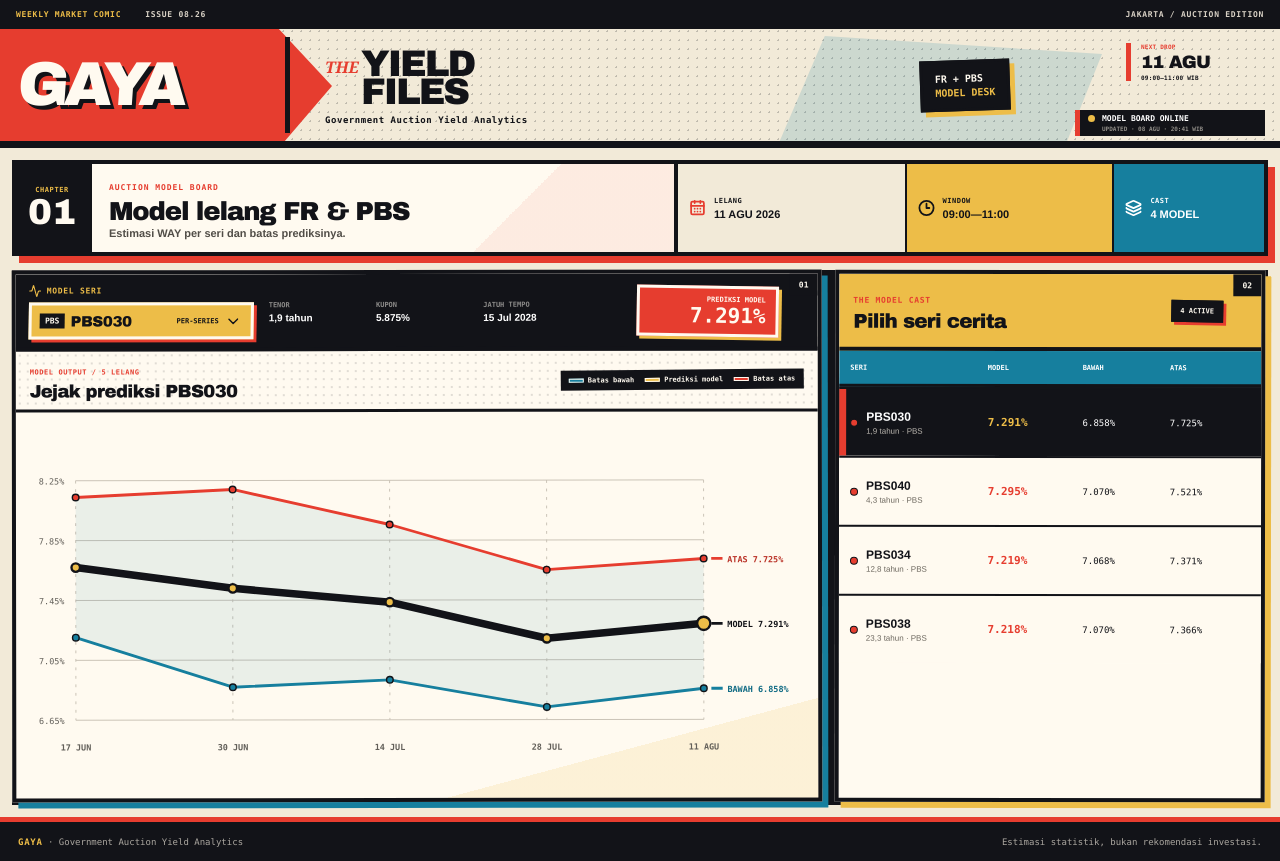
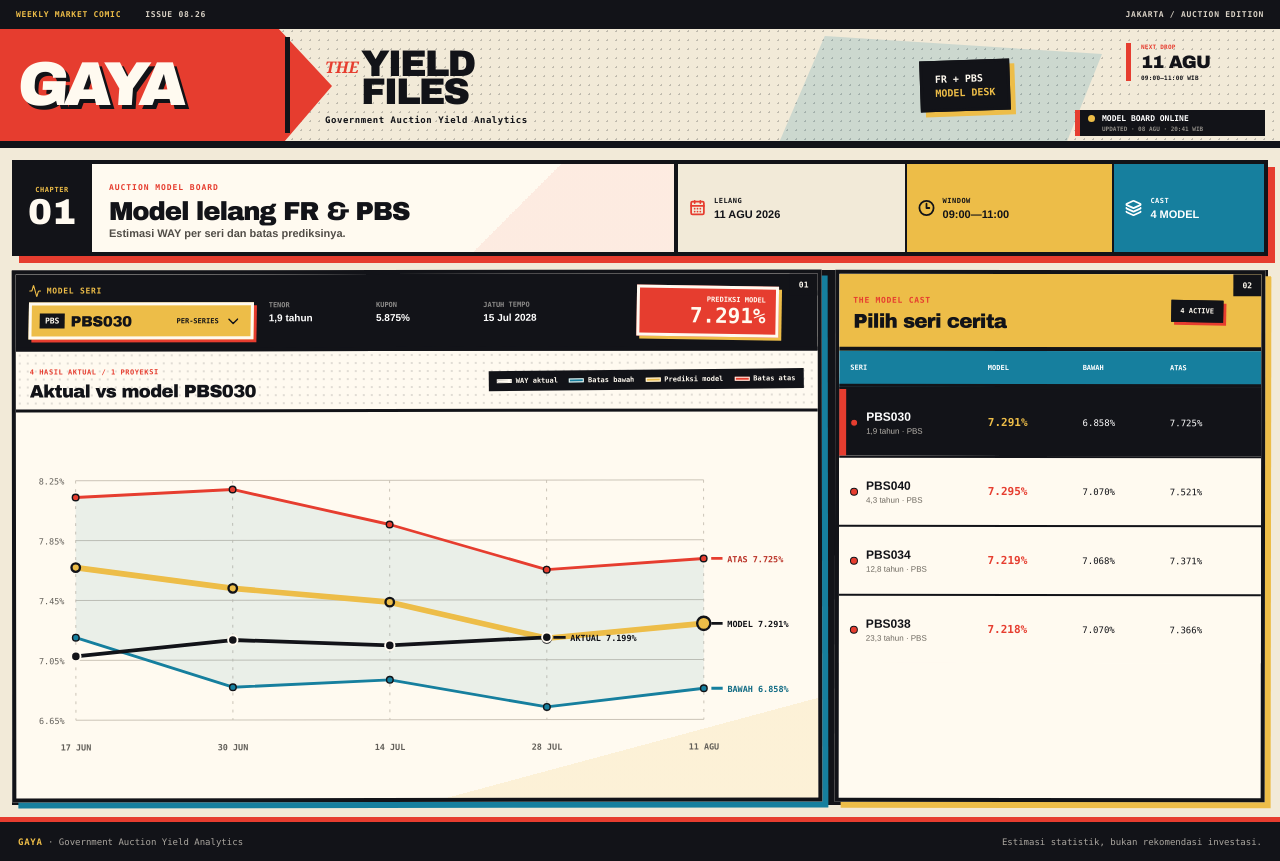
Before and after one commit to zzeiidann/GAYA, a React (Vite) app: page / in a window 1280 px wide. Built offline with nearby package versions, Linux system fonts and the light colour scheme.

Commit message:
Plot actual auction yields against predictions

```diff
--- a/src/main.tsx
+++ b/src/main.tsx
@@ -22,6 +22,7 @@ type ForecastPoint = {
   lower: number;
   point: number;
   upper: number;
+  actual: number | null;
 };
 
 type ApiForecastPoint = {
@@ -29,6 +30,7 @@ type ApiForecastPoint = {
   lower: number;
   prediction: number;
   upper: number;
+  actual: number | null;
 };
 
 type ApiPrediction = {
@@ -66,7 +68,7 @@ function makeHistory(item: Prediction): ForecastPoint[] {
   if (item.history.length > 1) return item.history;
   return auctionLabels.map((label, index) => {
     if (index === auctionLabels.length - 1) {
-      return { label, lower: item.lower, point: item.point, upper: item.upper };
+      return { label, lower: item.lower, point: item.point, upper: item.upper, actual: null };
     }
 
     const point = item.point + historyOffsets[index];
@@ -77,6 +79,7 @@ function makeHistory(item: Prediction): ForecastPoint[] {
       lower: point - lowerSpread,
       point,
       upper: point + upperSpread,
+      actual: null,
     };
   });
 }
@@ -119,6 +122,7 @@ function mapPayload(payload: PredictionPayload): Prediction[] {
       lower: entry.lower,
       point: entry.prediction,
       upper: entry.upper,
+      actual: entry.actual,
     })),
   }));
 }
@@ -131,7 +135,11 @@ function ModelChart({ item }: { item: Prediction }) {
   const right = 116;
   const top = 32;
   const bottom = 50;
-  const values = history.flatMap((entry) => [entry.lower, entry.upper]);
+  const values = history.flatMap((entry) => [
+    entry.lower,
+    entry.upper,
+    ...(entry.actual === null ? [] : [entry.actual]),
+  ]);
   const rawMin = Math.min(...values) - 0.035;
   const rawMax = Math.max(...values) + 0.035;
   const yMin = Math.floor(rawMin * 20) / 20;
@@ -144,11 +152,18 @@ function ModelChart({ item }: { item: Prediction }) {
     ...history.map((entry, index) => `${x(index)},${y(entry.upper)}`),
     ...history.slice().reverse().map((entry, reverseIndex) => `${x(history.length - 1 - reverseIndex)},${y(entry.lower)}`),
   ].join(" ");
+  const actualPoints = history.flatMap((entry, index) =>
+    entry.actual === null ? [] : [{ index, value: entry.actual }]
+  );
+  const actualPath = actualPoints
+    .map((entry, index) => `${index === 0 ? "M" : "L"} ${x(entry.index)} ${y(entry.value)}`)
+    .join(" ");
   const latest = history.at(-1)!;
   const latestX = x(history.length - 1);
+  const latestActual = actualPoints.at(-1);
 
   return (
-    <svg className="model-chart" viewBox={`0 0 ${width} ${height}`} role="img" aria-label={`Pergerakan keluaran model ${item.series}`}>
+    <svg className="model-chart" viewBox={`0 0 ${width} ${height}`} role="img" aria-label={`Perbandingan WAY aktual dan prediksi model ${item.series}`}>
       {yTicks.map((tick) => (
         <g key={tick}>
           <line x1={left} x2={width - right} y1={y(tick)} y2={y(tick)} className="chart-grid" />
@@ -166,6 +181,7 @@ function ModelChart({ item }: { item: Prediction }) {
       <path d={path("upper")} className="forecast-line upper-line" />
       <path d={path("lower")} className="forecast-line lower-line" />
       <path d={path("point")} className="forecast-line model-line" />
+      {actualPath && <path d={actualPath} className="forecast-line actual-line" />}
 
       {history.map((entry, index) => (
         <g key={`${entry.label}-points`}>
@@ -173,6 +189,16 @@ function ModelChart({ item }: { item: Prediction }) {
           <circle cx={x(index)} cy={y(entry.lower)} r="3.5" className="forecast-dot lower-dot" />
           <circle cx={x(index)} cy={y(entry.point)} r={index === history.length - 1 ? 7 : 4.5} className="forecast-dot model-dot" />
         </g>
+      ))}
+
+      {actualPoints.map((entry) => (
+        <circle
+          key={`${history[entry.index].label}-actual`}
+          cx={x(entry.index)}
+          cy={y(entry.value)}
+          r="5"
+          className="forecast-dot actual-dot"
+        />
       ))}
 
       <g className="latest-labels">
@@ -183,6 +209,25 @@ function ModelChart({ item }: { item: Prediction }) {
         <line x1={latestX + 8} x2={latestX + 20} y1={y(latest.lower)} y2={y(latest.lower)} className="label-link lower-link" />
         <text x={latestX + 25} y={y(latest.lower) + 4} className="end-label lower-text">BAWAH {latest.lower.toFixed(3)}%</text>
       </g>
+
+      {latestActual && (
+        <g className="latest-actual-label">
+          <line
+            x1={x(latestActual.index) + 7}
+            x2={x(latestActual.index) + 20}
+            y1={y(latestActual.value)}
+            y2={y(latestActual.value)}
+            className="label-link actual-link"
+          />
+          <text
+            x={x(latestActual.index) + 25}
+            y={y(latestActual.value) + 4}
+            className="end-label actual-text"
+          >
+            AKTUAL {latestActual.value.toFixed(3)}%
+          </text>
+        </g>
+      )}
     </svg>
   );
 }
@@ -340,8 +385,9 @@ function App() {
             </div>
 
             <div className="chart-meta">
-              <div><span>MODEL OUTPUT / 5 LELANG</span><h2>Jejak prediksi {selected.series}</h2></div>
+              <div><span>{selected.history.filter((entry) => entry.actual !== null).length} HASIL AKTUAL / 1 PROYEKSI</span><h2>Aktual vs model {selected.series}</h2></div>
               <div className="chart-legend">
+                <span><i className="actual-key" />WAY aktual</span>
                 <span><i className="lower-key" />Batas bawah</span>
                 <span><i className="model-key" />Prediksi model</span>
                 <span><i className="upper-key" />Batas atas</span>
--- a/src/styles.css
+++ b/src/styles.css
@@ -106,6 +106,7 @@ main { padding: 12px; }
 .lower-key { background: var(--blue); }
 .model-key { background: var(--gold); }
 .upper-key { background: var(--red); }
+.actual-key { background: var(--ink); box-shadow: inset 0 0 0 1px var(--panel); }
 
 .model-chart { display: block; width: 100%; height: 389px; padding: 4px 5px 0; background: linear-gradient(165deg, transparent 83%, rgba(237,189,72,.15) 83%); }
 .chart-grid { stroke: #c8c1b4; stroke-width: 1; }
@@ -116,19 +117,23 @@ main { padding: 12px; }
 .forecast-line { fill: none; stroke-linejoin: round; stroke-linecap: round; }
 .upper-line { stroke: var(--red); stroke-width: 3; }
 .lower-line { stroke: var(--blue); stroke-width: 3; }
-.model-line { stroke: var(--ink); stroke-width: 8; }
+.model-line { stroke: var(--gold); stroke-width: 6; }
+.actual-line { stroke: var(--ink); stroke-width: 4; }
 .forecast-dot { stroke: var(--ink); stroke-width: 1.5; }
 .upper-dot { fill: var(--red); }
 .lower-dot { fill: var(--blue); }
 .model-dot { fill: var(--gold); stroke-width: 2.5; }
+.actual-dot { fill: var(--ink); stroke: var(--panel); stroke-width: 2; }
 .label-link { stroke-width: 3; }
 .upper-link { stroke: var(--red); }
 .model-link { stroke: var(--ink); }
 .lower-link { stroke: var(--blue); }
+.actual-link { stroke: var(--ink); }
 .end-label { font: 900 9px "SFMono-Regular", Consolas, monospace; }
 .upper-text { fill: #ba3328; }
 .model-text { fill: var(--ink); }
 .lower-text { fill: #116b84; }
+.actual-text { fill: var(--ink); }
 
 .table-title { height: 77px; padding: 12px 38px 12px 14px; display: flex; justify-content: space-between; align-items: center; color: var(--ink); background: var(--gold); border-bottom: 4px solid var(--ink); }
 .table-title span { color: var(--red); font: 900 8px "SFMono-Regular", Consolas, monospace; letter-spacing: .09em; }
```
